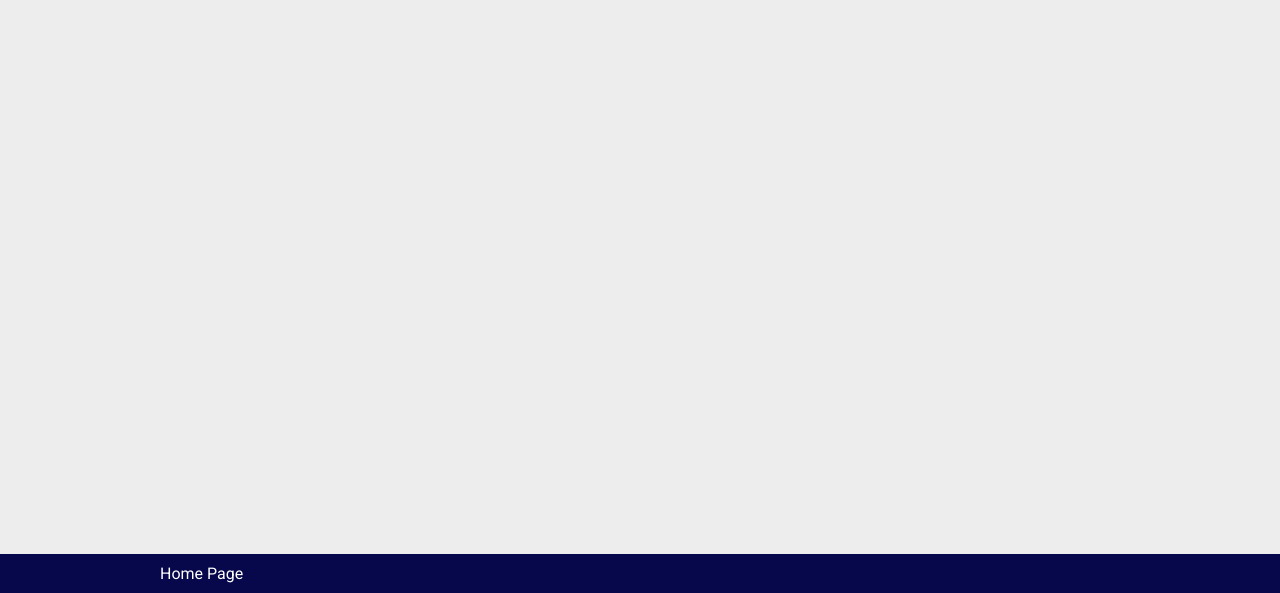
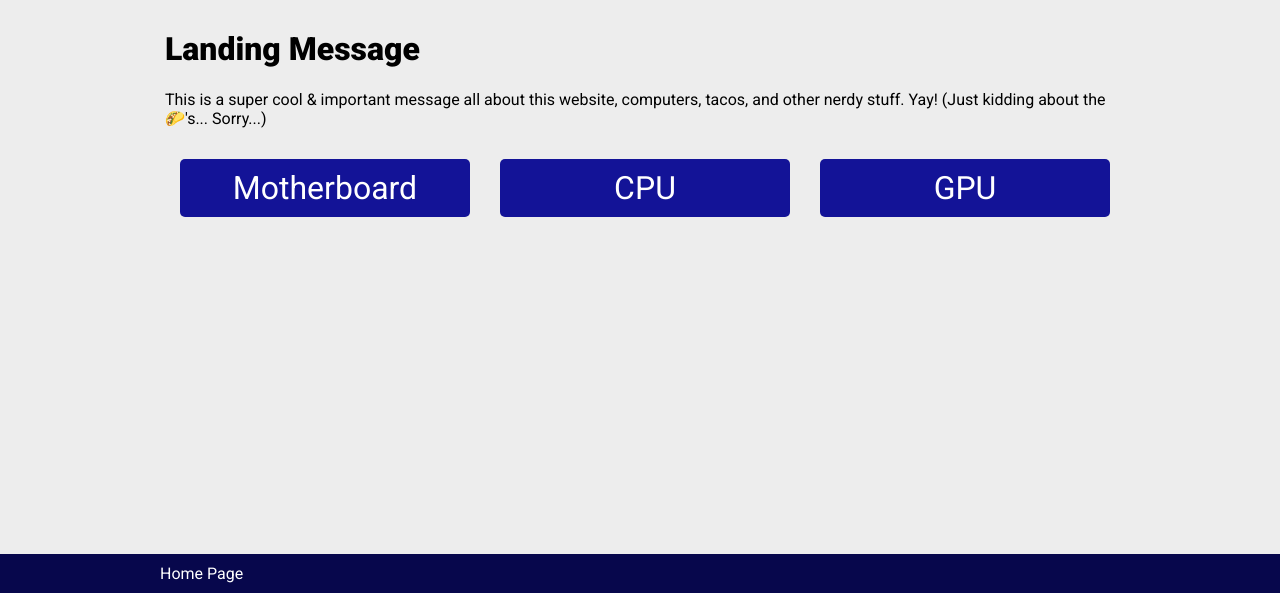
Before and after one commit to danverde/home-page-313, a PHP site: page /wk5/index.php in a window 1280 px wide. Shown: the part 207-800 px from the top of the page. Run offline with PHP 8.4, Linux system fonts and the light colour scheme.

Commit message:
css/ UI WIP

```diff
--- a/web/wk5/header.php
+++ b/web/wk5/header.php
@@ -1,8 +1,8 @@
 <header>
     <div class='body-width'>
-        <h1>Welcome</h1>
+        <h1>PC Builder</h1>
         <nav>
-            <a class="button" href="">My Build</a>
+            <a class="button btn-primary" href="">My Build</a>
         </nav>
     </div>
 </header>
--- a/web/wk5/index.php
+++ b/web/wk5/index.php
@@ -1,6 +1,14 @@
 <?php
 session_start();
 
+/* Redirecto to controller, get items from DB, return them to here */
+// if (!isset($_SESSION['itemTypes'])) {
+//     header("Location: ./controller.php?action=getItems");
+//     exit();
+// }
+
+// $itemTypes = $_SESSION['itemTypes'];
+$itemTypes = array('Motherboard', 'CPU', 'GPU');
 
 ?>
 <!DOCTYPE html>
@@ -15,7 +23,16 @@ session_start();
 <body>
     <?php require 'header.php' ?>
     <main>
-
+        <div class='main-banner'></div>
+        <div id="about">
+            <h1>Landing Message</h1>
+            <p>This is a super cool &amp; important message all about this website, computers, tacos, and other nerdy stuff. Yay! (Just kidding about the 🌮's... Sorry...)</p>
+        </div>
+        <div id="parts" class="flex-wrapper space-around">
+            <?php foreach ($itemTypes as $item) {
+                echo "<a class='button button-lg' href='./browse.php?item=$item'>$item</a>";
+            }?>
+        </div>
     </main>
     <?php require 'footer.php' ?>
 </body>
--- a/web/wk5/main.css
+++ b/web/wk5/main.css
@@ -1,7 +1,7 @@
 @import url("https://fonts.googleapis.com/css?family=Roboto:400,900");
 html {
-    --primary-btn-color: #009f00;
-    --secondary-btn-color:#0082ec;
+    --primary-btn-color: #0082ec;
+    --secondary-btn-color:#131397;
     --main-bg-color: #ededed;
     --act-bg-color: #07074c;
     background-color: var(--main-bg-color);
@@ -60,7 +60,16 @@ main,
 }
 
 
+main div {
+    width: 100%;
+    /* border: 2px solid black; */
+    margin: 5px 0;
+    padding: 5px;
+}
 
+img {
+    max-width: 75vw;
+}
 
 /* start templates */
 .borderless {
@@ -92,6 +101,9 @@ h2.section {
     justify-content: flex-end;
 }
 
+.flex-col {
+    flex-direction: column;
+}
 .row-reverse {
     flex-direction: row-reverse;
 }
@@ -115,6 +127,7 @@ input.button {
 }
 
 a.button {
+    text-align: center;
     color: white;
     background-color: var(--secondary-btn-color);
     border-radius: 5px;
@@ -136,11 +149,38 @@ a.button {
     text-decoration: none;
 }
 
-.button.primary {
+.button.btn-primary {
     background-color: var(--primary-btn-color);
 }
 .button.warning {
     background-color: #d23c3c;
 }
 
+.button-lg {
+    font-size: 24pt;
+    padding: 50px;
+}
+
 /* page specific! */
+
+/* HOME */
+#about img {
+    width: 100%;
+}
+
+.main-banner {
+    width: 100%;
+    height: 110px;
+    background-image: url('../images/towerNarrow.png');
+    background-size: cover;
+    background-repeat: no-repeat;
+    background-position: center;
+}
+
+#parts {
+    width: 100%;
+}
+
+#parts a {
+    width: calc((100% / 3) - 50px);
+}
```
Also changed, not shown: web/prj/controller.php (line endings or trailing spaces), 1 other file.
